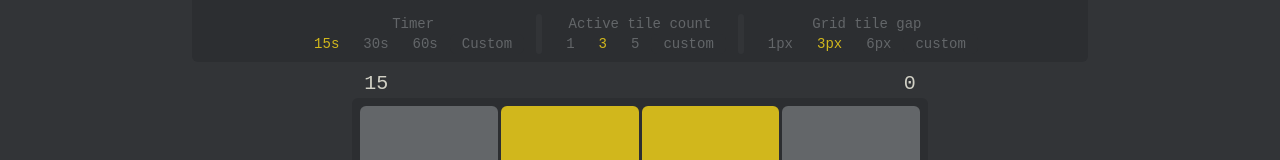
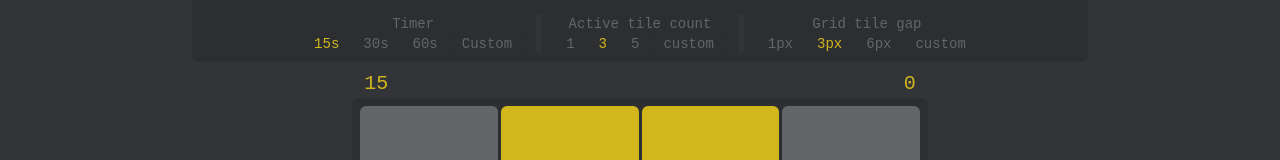
Before and after one commit to Deivismdev/monkeytap, a React (Vite) app in the folder frontend/: page /#/ in a window 1280 px wide. Shown: the part 150-310 px from the top of the page. Built offline with nearby package versions, Linux system fonts and the light colour scheme.

Commit message:
use active color for score & timer

```diff
--- a/frontend/src/Components/Score.tsx
+++ b/frontend/src/Components/Score.tsx
@@ -5,7 +5,7 @@ const Score = () => {
 
   return (
     <div>
-      <p className="text-xl text-text">{state.score}</p>
+      <p className="text-xl text-active">{state.score}</p>
     </div>
   );
 };
--- a/frontend/src/Components/Timer.tsx
+++ b/frontend/src/Components/Timer.tsx
@@ -50,7 +50,7 @@ const Timer = () => {
 
   return (
     <div>
-      <p className="text-xl text-text">
+      <p className="text-xl text-active">
         {state.timerDuration === 0 ? " " : state.timeLeft}
       </p>
     </div>
```
